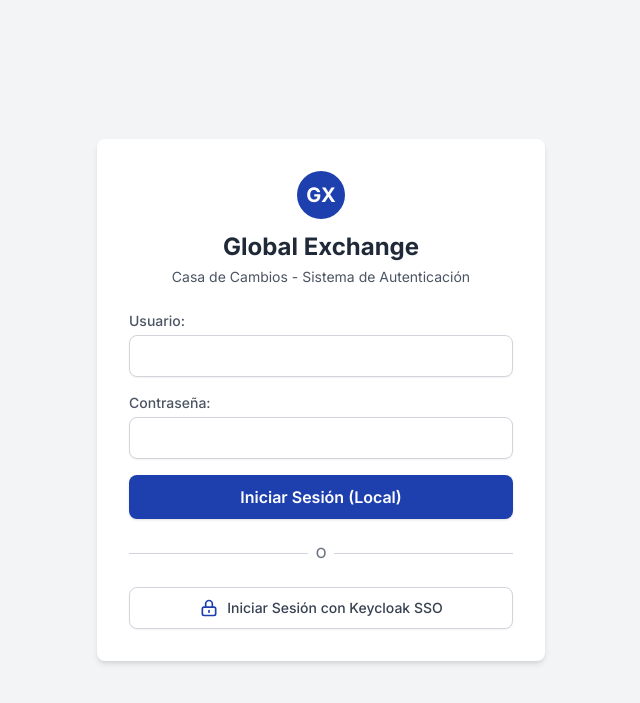
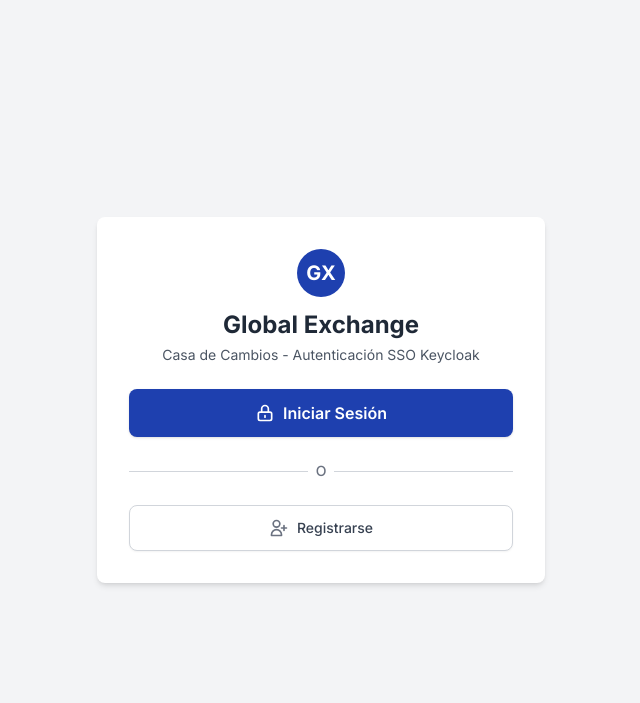
Before and after one commit to Adan02F/IS2_Global_Exchange_E05, a Django app: page /auth/login/ in a window 1280 px wide. Shown: the top 703 px of the page, without its empty margins (319-959 px from the left). Run offline with Django 5.2, Linux system fonts and the light colour scheme; some libraries are stand-ins or nearby versions.

Commit message:
Modificación de login para redireccionamiento con Keycloak,porque anteriormente trabajaba con una base de datos

```diff
--- a/authentication/templates/authentication/login.html
+++ b/authentication/templates/authentication/login.html
@@ -19,7 +19,7 @@
                 GX
             </div>
             <h1 class="text-2xl font-bold text-gray-800">Global Exchange</h1>
-            <p class="text-sm text-gray-600 mt-1">Casa de Cambios - Sistema de Autenticación</p>
+            <p class="text-sm text-gray-600 mt-1">Casa de Cambios - Autenticación SSO Keycloak</p>
         </div>
 
         {% if error %}
@@ -28,24 +28,16 @@
             </div>
         {% endif %}
 
-        <!-- Sección Local -->
-        <form method="post" class="space-y-4">
-            {% csrf_token %}
-            <div>
-                <label class="block text-sm font-medium text-gray-600 mb-1">Usuario:</label>
-                <input type="text" name="username" required
-                       class="w-full px-3 py-2 border border-gray-300 rounded-lg shadow-sm focus:outline-none focus:ring-2 focus:ring-blue-800 focus:border-blue-800">
-            </div>
-            <div>
-                <label class="block text-sm font-medium text-gray-600 mb-1">Contraseña:</label>
-                <input type="password" name="password" required
-                       class="w-full px-3 py-2 border border-gray-300 rounded-lg shadow-sm focus:outline-none focus:ring-2 focus:ring-blue-800 focus:border-blue-800">
-            </div>
-            <button type="submit"
-                    class="w-full py-2.5 px-4 bg-blue-800 text-white font-semibold rounded-lg shadow hover:bg-blue-900 transition duration-200">
-                Iniciar Sesión (Local)
-            </button>
-        </form>
+        <!-- Botón Iniciar Sesión (Keycloak SSO) -->
+        <div class="space-y-4">
+            <a href="{% url 'keycloak_login' %}"
+               class="w-full flex items-center justify-center py-3 px-4 bg-blue-800 text-white font-semibold rounded-lg shadow hover:bg-blue-900 transition duration-200">
+                <svg class="w-5 h-5 mr-2 text-white" fill="none" stroke="currentColor" viewBox="0 0 24 24" xmlns="http://www.w3.org/2000/svg">
+                    <path stroke-linecap="round" stroke-linejoin="round" stroke-width="2" d="M12 15v2m-6 4h12a2 2 0 002-2v-6a2 2 0 00-2-2H6a2 2 0 00-2 2v6a2 2 0 002 2zm10-10V7a4 4 0 00-8 0v4h8z"></path>
+                </svg>
+                Iniciar Sesión
+            </a>
+        </div>
 
         <!-- Separador O -->
         <div class="relative my-6">
@@ -57,14 +49,14 @@
             </div>
         </div>
 
-        <!-- Sección SSO Keycloak -->
+        <!-- Botón Registrarse -->
         <div>
-            <a href="{% url 'keycloak_login' %}"
-               class="w-full flex items-center justify-center py-2.5 px-4 border border-gray-300 rounded-lg shadow-sm text-sm font-medium text-gray-700 bg-white hover:bg-gray-50 transition duration-200">
-                <svg class="w-5 h-5 mr-2 text-blue-800" fill="none" stroke="currentColor" viewBox="0 0 24 24" xmlns="http://www.w3.org/2000/svg">
-                    <path stroke-linecap="round" stroke-linejoin="round" stroke-width="2" d="M12 15v2m-6 4h12a2 2 0 002-2v-6a2 2 0 00-2-2H6a2 2 0 00-2 2v6a2 2 0 002 2zm10-10V7a4 4 0 00-8 0v4h8z"></path>
+            <a href="#"
+               class="w-full flex items-center justify-center py-3 px-4 border border-gray-300 rounded-lg shadow-sm text-sm font-medium text-gray-700 bg-white hover:bg-gray-50 transition duration-200">
+                <svg class="w-5 h-5 mr-2 text-gray-500" fill="none" stroke="currentColor" viewBox="0 0 24 24" xmlns="http://www.w3.org/2000/svg">
+                    <path stroke-linecap="round" stroke-linejoin="round" stroke-width="2" d="M18 9v3m0 0v3m0-3h3m-3 0h-3m-2-5a4 4 0 11-8 0 4 4 0 018 0zM3 20a6 6 0 0112 0v1H3v-1z"></path>
                 </svg>
-                Iniciar Sesión con Keycloak SSO
+                Registrarse
             </a>
         </div>
     </div>
```
